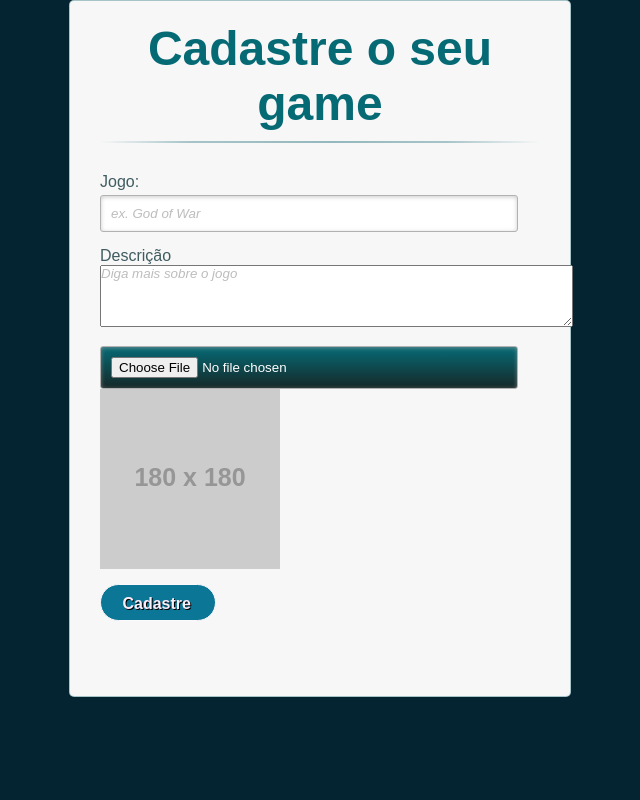
After one commit to jaozinifsp/Projeto-V1.0, a PHP site: page /cadastro_jogo.php in a window 1280 px wide. The commit adds this page. Shown: the whole page, without its empty margins (321-961 px from the left). Run offline with PHP 8.4, Linux system fonts and the light colour scheme; the visitor is signed in with stand-in values (Sample User, id 1); grey boxes labelled with a size stand in for pictures from a placeholder-image service; some libraries are stand-ins or nearby versions.

Commit message:
upload imagem

```diff
--- /dev/null
+++ b/cadastro_jogo.php
@@ -0,0 +1,79 @@
+<html>
+<head>
+  <meta charset="UTF-8" />
+  <title>Cadastro</title>
+  <meta name="viewport" content="width=device-width, initial-scale=1.0">
+  <link rel="stylesheet" type="text/css" href="css/cadastro.css" />
+    <link rel="shortcut icon" type="image/png" href="img/logo.png">
+    <script src="https://ajax.googleapis.com/ajax/libs/jquery/3.3.1/jquery.min.js"></script>
+</head>
+    <script>
+        function cadastrar(){
+            var nome = $('#nome-jogo').val();
+            var senha = $('#descri').val();
+
+
+            //$('#cadastro').val('');
+        $.ajax({
+            url: "php/cadastrar-jogo.php", method: "POST",
+            dataType: "json", //tipo de retorno.
+            data: {"nome_jogo":jogo, "descri":descri},
+            success: function(retorno){
+            if(retorno.deucerto){
+                window.location.href = "index.php";
+            }else{
+
+            }
+            }
+        });
+        }
+
+    </script>
+<body>
+  <div class="container" >
+    <a class="links" id="paracadastrojogo"></a>
+
+    <div class="content">
+      <!--FORMULÁRIO DE LOGIN-->
+      <div id="login">
+          <h1>Cadastre o seu game</h1>
+          <p>
+            <label for="nome_login">Jogo: </label>
+            <input id="user" name="nome_login" required="required" type="text" placeholder="ex. God of War"/>
+          </p>
+
+          <p>
+            <label for="descri">Descrição</label>
+            <textarea rows="4" cols="57" placeholder="Diga mais sobre o jogo"></textarea>
+          </p>
+
+          <p>
+            <input type='file' onchange="readURL(this);" />
+            <img id="blah" src="http://placehold.it/180" alt="your image" />
+          </p>
+          <p>
+              <button onclick="login()" class="button_log">Cadastre</button>
+          </p>
+          <script>
+                  function readURL(input) {
+                if (input.files && input.files[0]) {
+                    var reader = new FileReader();
+
+                    reader.onload = function (e) {
+                        $('#blah')
+                            .attr('src', e.target.result);
+                    };
+
+                    reader.readAsDataURL(input.files[0]);
+                }
+            }
+          </script>
+      </div>
+
+
+    </div>
+  </div>
+    <script>
+    </script>
+</body>
+</html>
--- a/css/cadastro.css
+++ b/css/cadastro.css
@@ -314,3 +314,11 @@ input[type="submit"]:hover{
 	position:relative;
 	top:1px;
 }
+img{
+  max-width: 180px;
+}
+input[type=file]{
+    padding:10px;
+    background-image: linear-gradient(#066a75, #162828);
+    color: white;
+}
--- a/index.php
+++ b/index.php
@@ -131,6 +131,7 @@ session_start();
                     <ul id="nav-mobile" class="right hide-on-med-and-down">
                         <li><a href="#jogos"><i class="material-icons"></i></a></li>
                         <li><a class="waves-effect waves-light btn modal-trigger" href="cadastro.php">Acessar Conta</a></li>
+                        <li><a class="waves-effect waves-light btn modal-trigger" href="cadastro_jogo.php">Cadastre o seu jogo</a></li>
 
                     </ul>
                 </div>
```
Also changed, not shown: php/cadastrar-jogo.php (added, +29 -0 lines), css/style.css (line endings or trailing spaces).
